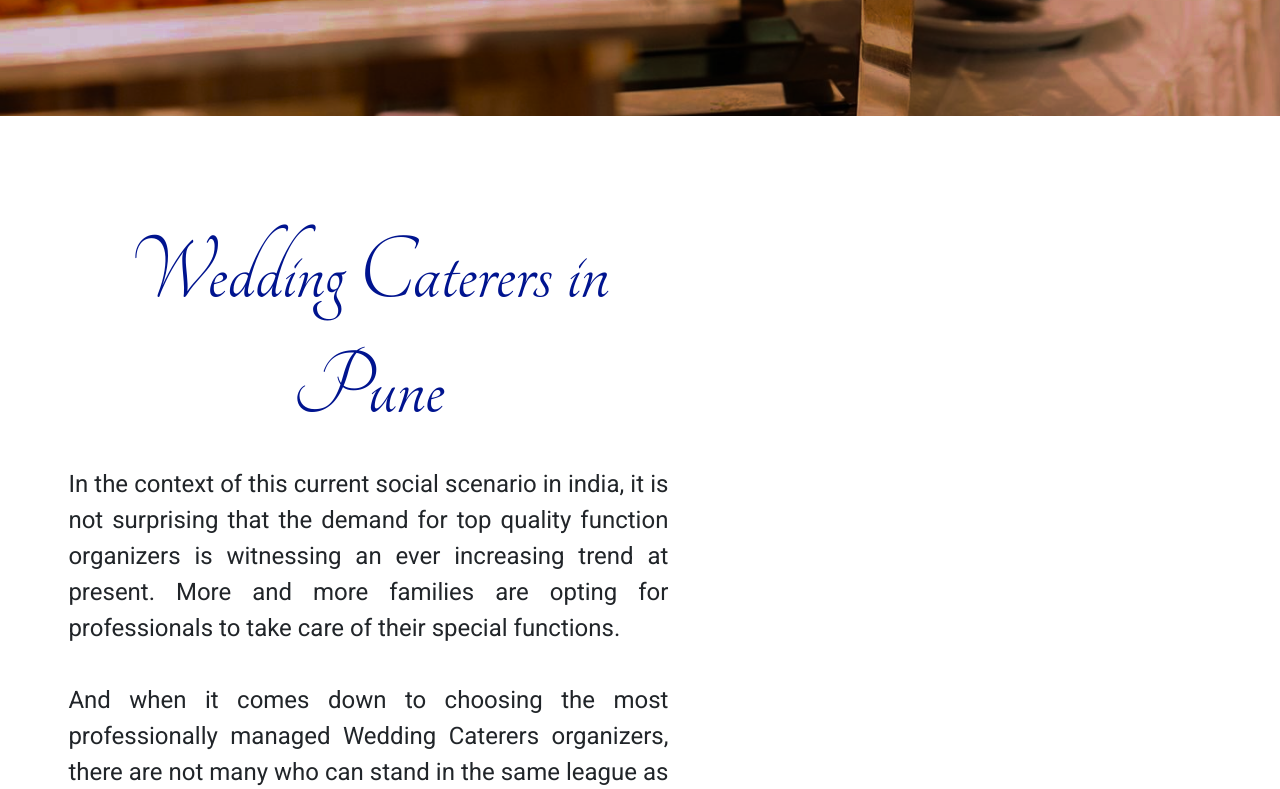
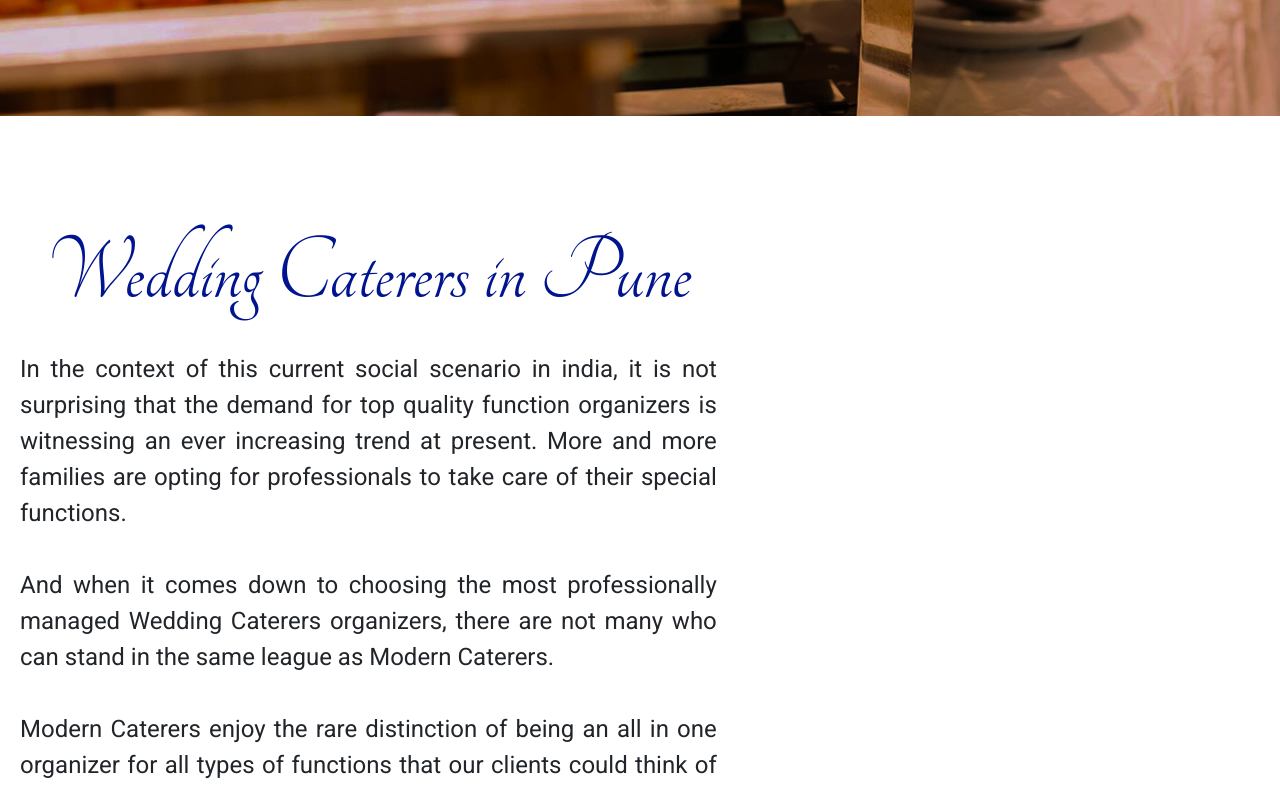
Before and after one commit to sapatevaibhav/modern-meals, a React (Vite) app: page / in a window 1280 px wide. Shown: the part 780-1569 px from the top of the page. Built offline with nearby package versions, Linux system fonts and the light colour scheme; the HTML template or start-up script is replaced by a standard one; a web font is replaced by a local one.

Commit message:
some responsiveness related changes

```diff
--- a/src/components/Description.css
+++ b/src/components/Description.css
@@ -1,3 +1,8 @@
+.d-hline,
+.imaage-image {
+  margin: 80px 0 0
+}
+
 .imaage-container {
   display: flex;
   flex-direction: column;
@@ -22,12 +27,7 @@
   max-width: 100%
 }
 
-.d-hline {
-  margin: 80px 0 0;
-}
-
 .imaage-image {
-  margin: 80px 0 0;
   transition: opacity 1s ease-in-out;
   opacity: 0
 }
@@ -70,17 +70,19 @@
   }
 }
 
-@media (min-width:768px) {
+@media (min-width:900px) {
   .imaage-container {
     flex-direction: row
   }
+}
 
+@media (min-width:768px) {
   .d-hline {
     font-size: 6em
   }
 
   .text-container {
-    max-width: 50%;
+    max-width: 70%;
     padding-right: 20px
   }
 
--- a/src/components/Navbar.css
+++ b/src/components/Navbar.css
@@ -38,7 +38,7 @@
   height: 70px;
 }
 
-@media (max-width: 850px) {
+@media (max-width: 990px) {
   .navbar-brand.d-lg-none {
     display: flex !important;
   }
@@ -51,11 +51,11 @@
   }
 }
 
-@media (min-width: 850px) {
+/* @media (min-width: 850px) {
   .navbar-brand.d-lg-block {
     display: none;
   }
-}
+} */
 
 .fullscreen-nav {
   position: fixed;
```
